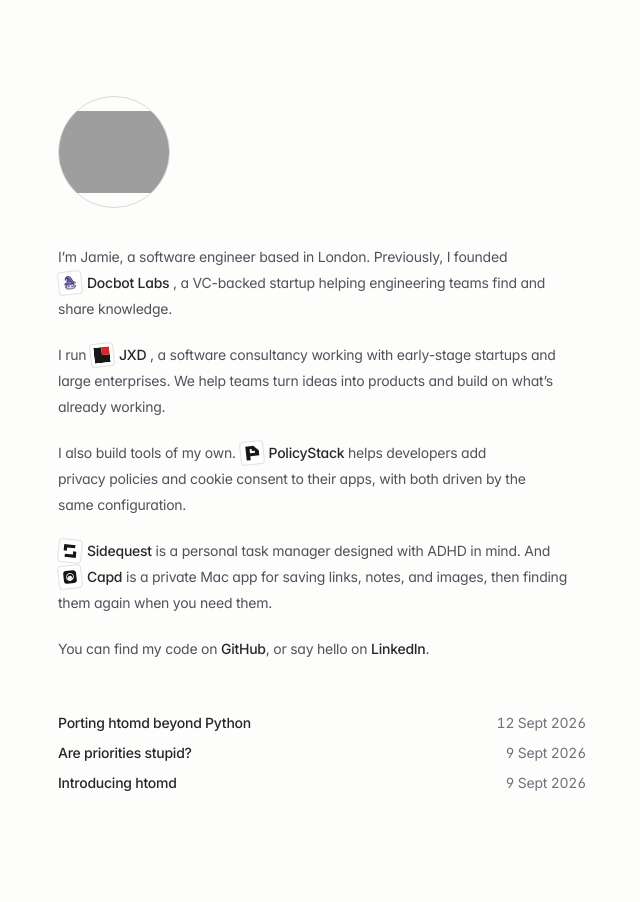
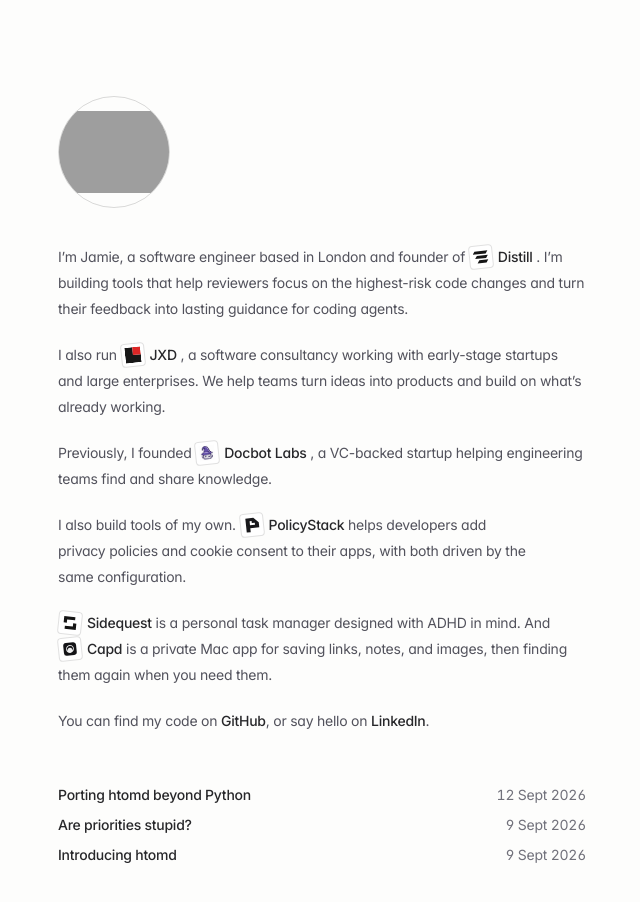
Before and after one commit to jamiedavenport/jamiedavenport.me, an Astro site: page / in a window 1280 px wide. Shown: the whole page, without its empty margins (318-958 px from the left). Built offline with nearby package versions, Linux system fonts and the light colour scheme; Astro itself is replaced by a stand-in of ours; some packages are replaced by stand-ins of ours; grey boxes are pictures that could not be loaded.

Commit message:
feat: introduce Distill founder role on homepage

```diff
--- a/src/layouts/Layout.astro
+++ b/src/layouts/Layout.astro
@@ -97,9 +97,12 @@ const structuredData = {
       url: homeURL,
       image: portraitURL,
       description: author.description,
-      jobTitle: "Software engineer",
+      jobTitle: "Software engineer & Founder",
       homeLocation: { "@type": "City", name: "London" },
-      worksFor: { "@type": "Organization", name: "JXD", url: "https://jxd.dev/" },
+      worksFor: [
+        { "@type": "Organization", name: "Distill", url: "https://distill.review/" },
+        { "@type": "Organization", name: "JXD", url: "https://jxd.dev/" },
+      ],
       sameAs: author.sameAs,
     },
   ],
--- a/src/lib/site.ts
+++ b/src/lib/site.ts
@@ -3,7 +3,7 @@ export const author = {
   givenName: "Jamie",
   familyName: "Davenport",
   description:
-    "Jamie Davenport is a software engineer and former VC-backed founder based in London. He runs JXD, building software for startups and enterprises.",
+    "Jamie Davenport is a London-based software engineer and founder of Distill, building tools for focused code review. He also runs software consultancy JXD.",
   portrait: "/images/jamie.png",
   portraitAlt: "3D cartoon portrait of Jamie Davenport wearing a Doncaster Rovers shirt",
   sameAs: ["https://github.com/jamiedavenport", "https://www.linkedin.com/in/jamie-davenport-uk/"],
--- a/src/pages/index.astro
+++ b/src/pages/index.astro
@@ -20,21 +20,27 @@ const linkedInURL = "https://www.linkedin.com/in/jamie-davenport-uk/";
         class="mt-9 grid gap-5 text-base/7 text-zinc-600 sm:text-sm/6.5 [&_a]:font-medium [&_a]:text-zinc-800 [&_a]:no-underline [&_a:hover]:text-zinc-950 [&_a:focus-visible]:outline-2 [&_a:focus-visible]:outline-offset-4 [&_a:focus-visible]:outline-zinc-800 [&_p]:text-pretty"
       >
         <p>
-          I’m Jamie, a software engineer based in London. Previously, I founded{
-            " "
-          }
+          I’m Jamie, a software engineer based in London and founder of{" "}
+          <ProductLink
+            href="https://distill.review/"
+            icon="/images/distill.svg">Distill</ProductLink
+          >. I’m building tools that help reviewers focus on the highest-risk code
+          changes and turn their feedback into lasting guidance for coding agents.
+        </p>
+        <p>
+          I also run <ProductLink href="https://jxd.dev/" icon="/images/jxd.svg"
+            >JXD</ProductLink
+          >, a software consultancy working with early-stage startups and large
+          enterprises. We help teams turn ideas into products and build on
+          what’s already working.
+        </p>
+        <p>
+          Previously, I founded{" "}
           <ProductLink
             href="https://www.uktech.news/saas/docbot-labs-pre-seed-20221102"
             icon="/images/docbot.png">Docbot Labs</ProductLink
           >, a VC-backed startup helping engineering teams find and share
           knowledge.
-        </p>
-        <p>
-          I run <ProductLink href="https://jxd.dev/" icon="/images/jxd.svg"
-            >JXD</ProductLink
-          >, a software consultancy working with early-stage startups and large
-          enterprises. We help teams turn ideas into products and build on
-          what’s already working.
         </p>
         <p>
           I also build tools of my own.{" "}
```
Also changed, not shown: public/images/distill.svg (added).
